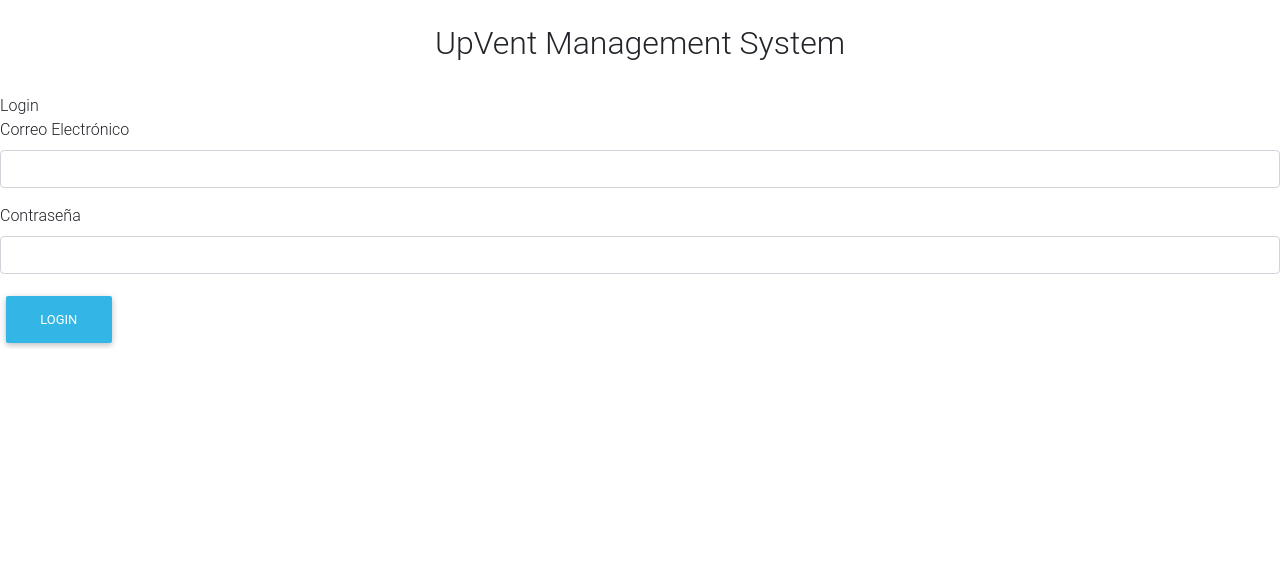
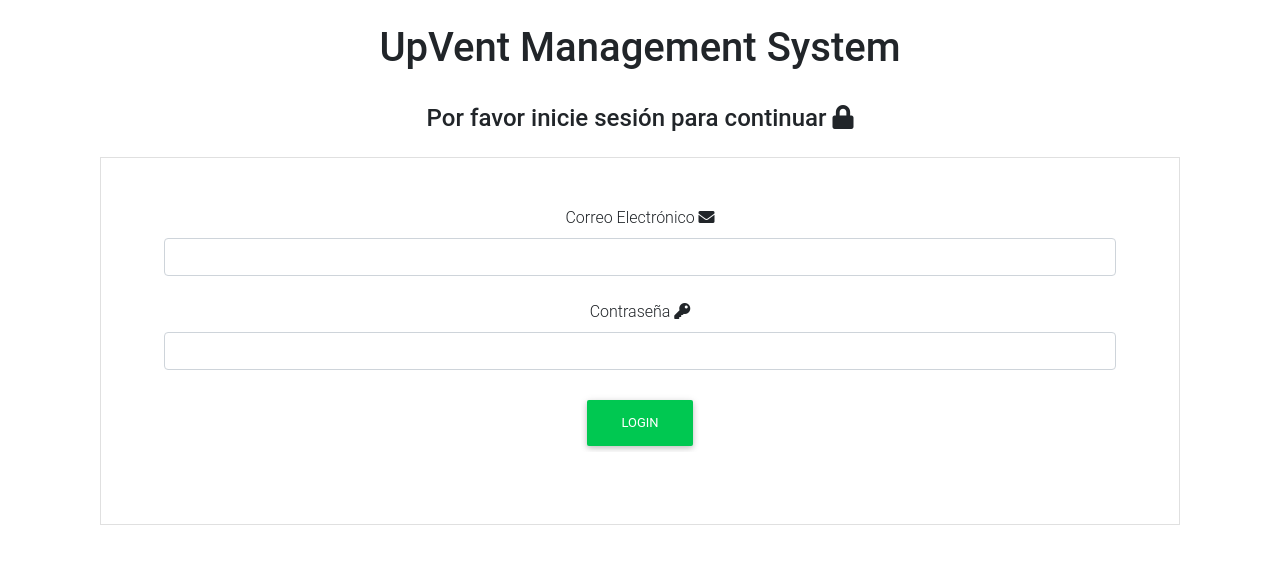
Before and after one commit to UpVent/php-inventory-system, a PHP site: page /login.php in a window 1280 px wide. Shown: the top 564 px of the page. Run offline with PHP 8.4, Linux system fonts and the light colour scheme; some libraries are stand-ins or nearby versions.

Commit message:
Styled login in a strange way

```diff
--- a/login.php
+++ b/login.php
@@ -12,26 +12,26 @@
     <body>
         <br />
         <div class="container">
-            <h2 align="center"> UpVent Management System </h2>
+            <h1 class="h1" align="center"> UpVent Management System </h1>
         </div>
         <br />
 
-        <div class="panel panel-default">
-            <div class="panel-heading">
-                Login
+        <div class="container">
+            <div align="center" class="panel-default panel-heading container">
+                <h4 class="h4 mb-4">Por favor inicie sesión para continuar <i class="fas fa-lock"></i></h4>
             </div>
-            <div class="panel-body">
-                <form method="post">
-                    <div class="form-group">
-                        <label>Correo Electrónico</label>
+            <div class="container panel-body">
+                <form class="text-center border border-light p-5" method="post">
+                    <div class="container form-group mb-4">
+                        <label>Correo Electrónico  <i class="fas fa-envelope"></i></label>
                         <input type="text" name="user_email" class="form-control" required/>
                     </div>
-                    <div class="form-group">
-                        <label>Contraseña</label>
+                    <div class="container form-group mb-4">
+                        <label>Contraseña  <i class="fas fa-key"></i></label>
                         <input type="password" name="user_password" class="form-control" required />
                     </div>
-                    <div class="form-group">
-                        <input type="submit" name="login" value="Login" class="btn btn-info" />
+                    <div class="container form-group mb-4">
+                        <input type="submit" name="login" value="Login" class="btn btn-success" />
                     </div>
                 </form>
             </div>
```
